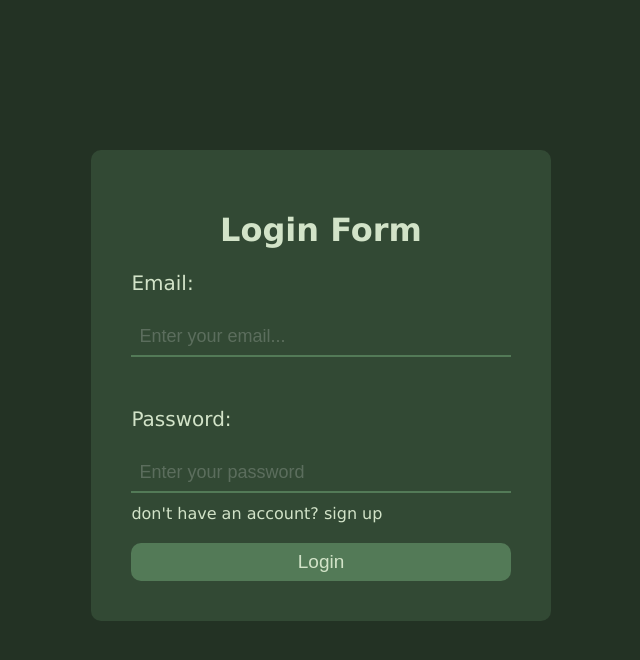
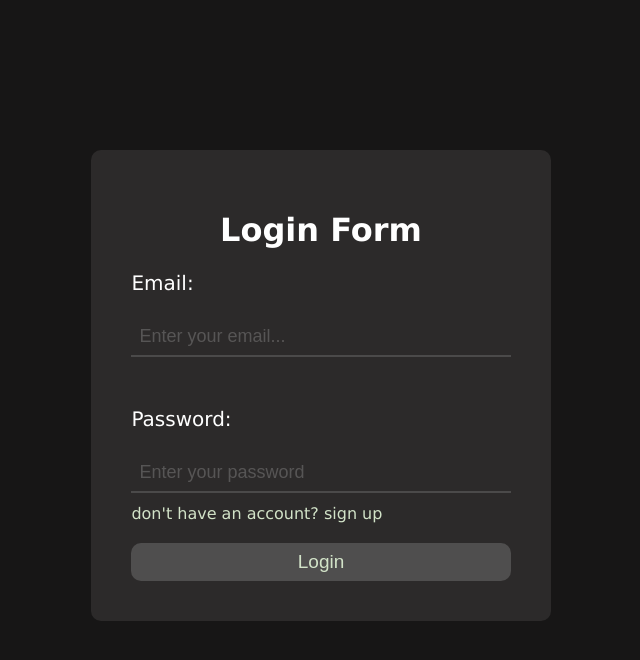
Before and after one commit to HemanthHamu/blog-app, a Node server app: page /login1 in a window 1280 px wide. Shown: the top 660 px of the page, without its empty margins (319-959 px from the left). Run offline with Node 20, Linux system fonts and the light colour scheme; some libraries are stand-ins or nearby versions.

Commit message:
modified

```diff
--- a/views/login.ejs
+++ b/views/login.ejs
@@ -4,16 +4,15 @@
   <title>Login</title>
   <style>
       body{
-      background-color: #D2E3C8;
-      background-color: #233224;
+      background-color: #171616;
       font-family: 'Lucida Sans', 'Lucida Sans Regular', 'Lucida Grande', 'Lucida Sans Unicode', Geneva, Verdana, sans-serif;
     }
     .container{
         max-width: 100%;
         width: 30%;
         margin: 150px auto;
-        background-color: #324934;
-        color: #D2E3C8;
+        background-color: #2c2a2a;
+        color: #fff;
         padding: 40px;
         border-radius: 10px;
     }
@@ -31,16 +30,16 @@
     }
     .container input{
         border: none;
-        border-bottom: 2px solid #537a57;
+        border-bottom: 2px solid #4b4a4a;
         outline: none;
         padding: 8px;
-        background-color: #324934;
-        color:#D2E3C8;
+        background-color: #2c2a2a;
+        color:#fff;
         font-size: 21px;
         margin-bottom: 30px;
     }
     input:focus{
-      border-bottom: 3.5px solid #7ab180;
+      border-bottom: 3px solid #605d5d;
     }
     ::placeholder{
       font-size: 18px;
@@ -54,14 +53,14 @@
     }
     .container button{
       padding: 8px;
-      background-color: #537a57;
+      background-color: #4f4e4e;
       border: none;
       font-size: 19px;
       color: #D2E3C8;
       border-radius: 10px;
     }
     button:hover{
-      background-color: #4a6b4d;
+      background-color: #454444;
     }
     @media (max-width:768px){
       .container{
```
Also changed, not shown: views/register.ejs (+8 -8 lines).
